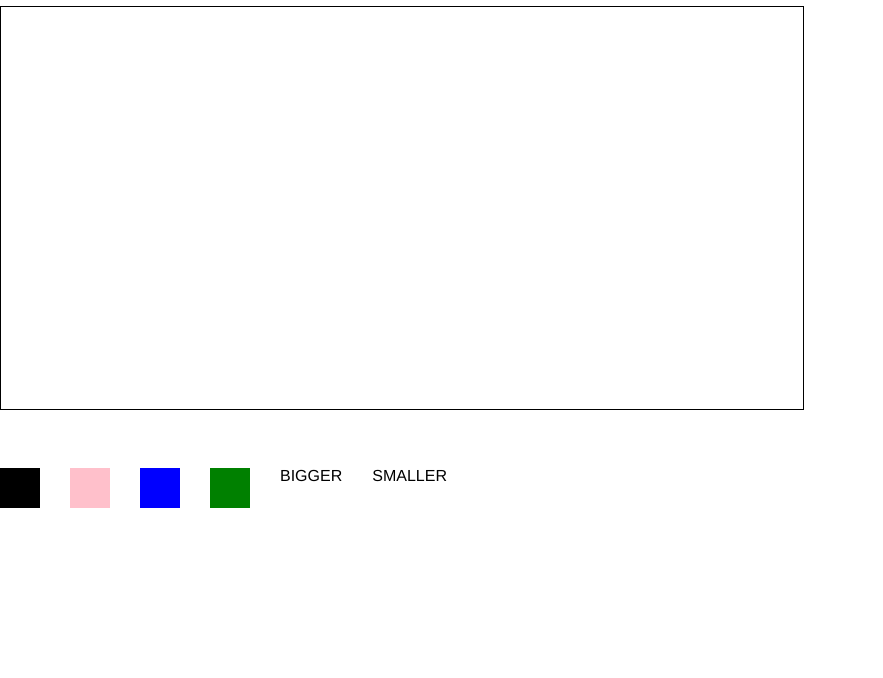
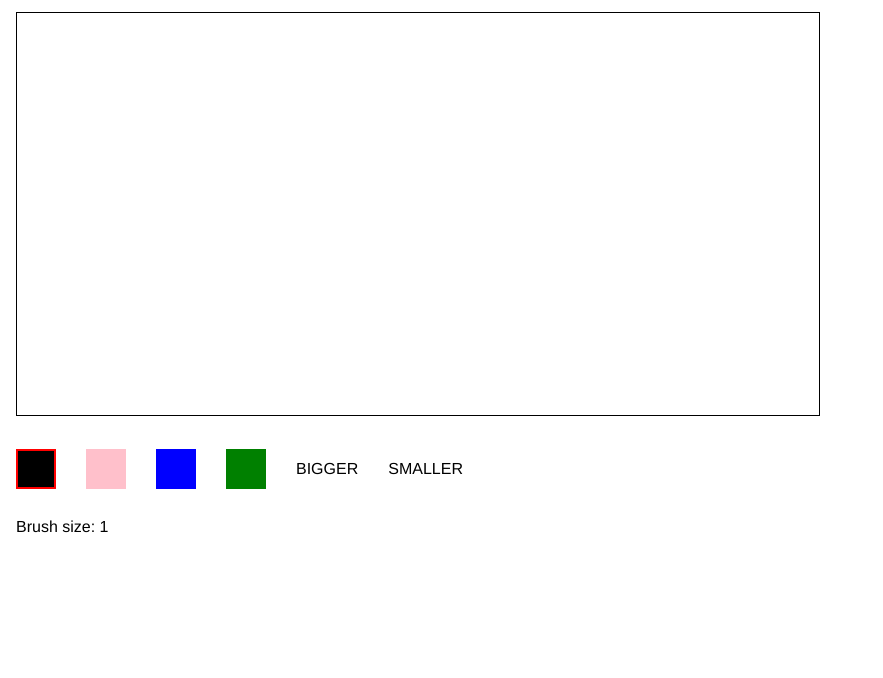
Before and after one commit to sarahjelt/drawing-fun, a plain HTML site: page index.html in a window 1280 px wide. Shown: the part 122-800 px from the top of the page, without its empty margins (0-883 px from the left). Drawn offline with Linux system fonts and the light colour scheme.

Commit message:
Add indicator border to active color

```diff
--- a/assets/app.js
+++ b/assets/app.js
@@ -41,6 +41,7 @@ function mousemove(event) {
 
 function colorChange(e) {
   var color = e.target.getAttribute('id');
+  e.target.classList.add('active');
 
   ctx.strokeStyle = color;
 };
@@ -57,6 +58,8 @@ function sizeChange(e) {
       ctx.lineWidth === 1;
     }
   }
+  document.getElementById('brushSize').innerHTML = 'Brush size: ' + ctx.lineWidth;
+  console.log('got');
 };
 
 canvas.addEventListener('mousedown', mousedown);
@@ -65,6 +68,11 @@ canvas.addEventListener('mousemove', mousemove);
 
 document.addEventListener('click', function(event) {
   if (event.target.classList.contains('color-clik')) {
+    let active = document.querySelector('.active');
+    console.log(active);
+    if (active) {
+      active.classList.remove('active');
+    }
     colorChange(event);
   } else if (event.target.classList.contains('size-clik')) {
     sizeChange(event);
--- a/assets/style.css
+++ b/assets/style.css
@@ -5,7 +5,9 @@ body * {
   font-family: 'Comic Sans', Helvetica, sans-serif;
   box-sizing: border-box;
 }
-
+section {
+  padding: 1rem;
+}
 h1 {
   font-size: 3rem;
   font-weight: 600;
@@ -17,14 +19,21 @@ h2 {
 
 canvas {
   border: 1px solid black;
-  margin: 40px 0;
+  margin: 30px 0;
 }
-
+.active {
+  border: 2px solid red;
+}
+.size-container {
+  margin: 30px 0;
+}
 ul {
   display: flex;
   width: 100%;
   height: 40px;
   justify-content: stretch;
+  align-items: center;
+  line-height: 40px;
 }
 li {
   list-style: none;
--- a/index.html
+++ b/index.html
@@ -17,13 +17,14 @@
       <canvas id='canvas' width='800' height='400'>fallback content</canvas>
     </div>
     <ul>
-      <li id="black" class="color-clik"></li>
-      <li id="pink" class="color-clik"></li>
-      <li id="blue" class="color-clik"></li>
-      <li id="green" class="color-clik"></li>
-      <li id="plus" class="size-clik">BIGGER</li>
-      <li id="minus" class="size-clik">SMALLER</li>
+      <li id='black' class='active color-clik'></li>
+      <li id='pink' class='color-clik'></li>
+      <li id='blue' class='color-clik'></li>
+      <li id='green' class='color-clik'></li>
+      <li id='plus' class='size-clik'>BIGGER</li>
+      <li id='minus' class='size-clik'>SMALLER</li>
     </ul>
+    <div class='size-container'><p id='brushSize'>Brush size: 1</p></div>
   </section>
 
   <!-- JS -->
```
